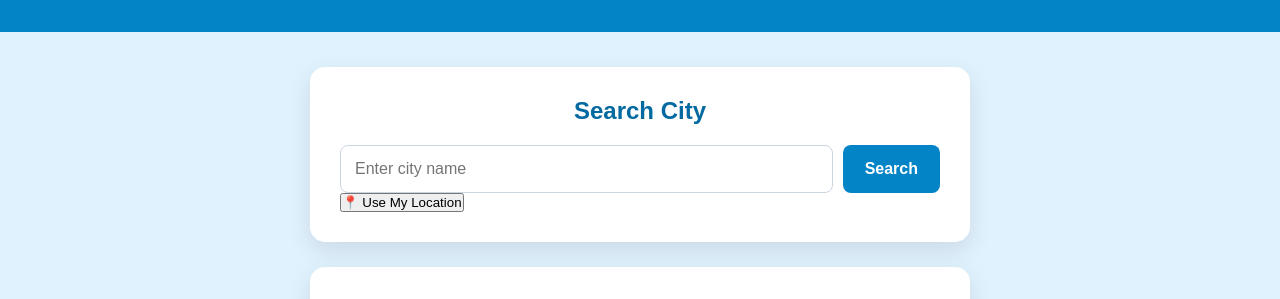
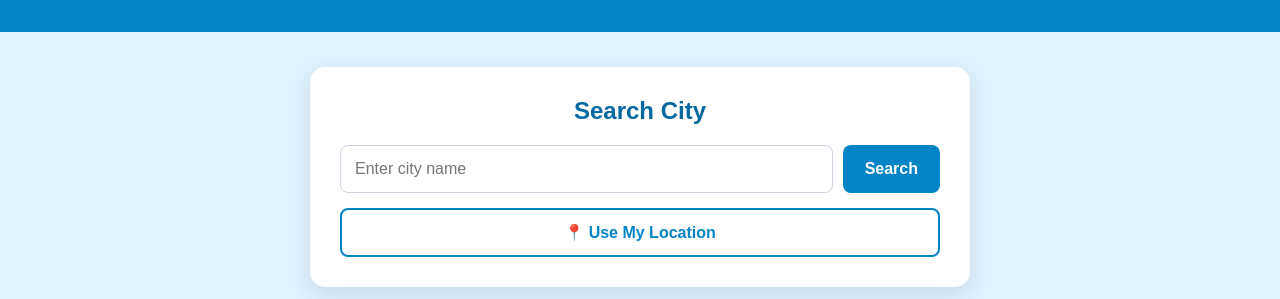
Before and after one commit to mrsathish915-bot/weather-app, a plain HTML site: page index.html in a window 1280 px wide. Shown: the part 106-405 px from the top of the page. Drawn offline with Linux system fonts and the light colour scheme.

Commit message:
Add styles for location button

```diff
--- a/style.css
+++ b/style.css
@@ -204,3 +204,23 @@ footer {
         font-size: 38px;
     }
 }
+/* Location Button */
+
+.location-btn {
+    display: block;
+    width: 100%;
+    margin-top: 15px;
+    padding: 13px;
+    border: 2px solid #0284c7;
+    border-radius: 8px;
+    background: white;
+    color: #0284c7;
+    font-size: 16px;
+    font-weight: bold;
+    cursor: pointer;
+}
+
+.location-btn:hover {
+    background: #0284c7;
+    color: white;
+}
```
